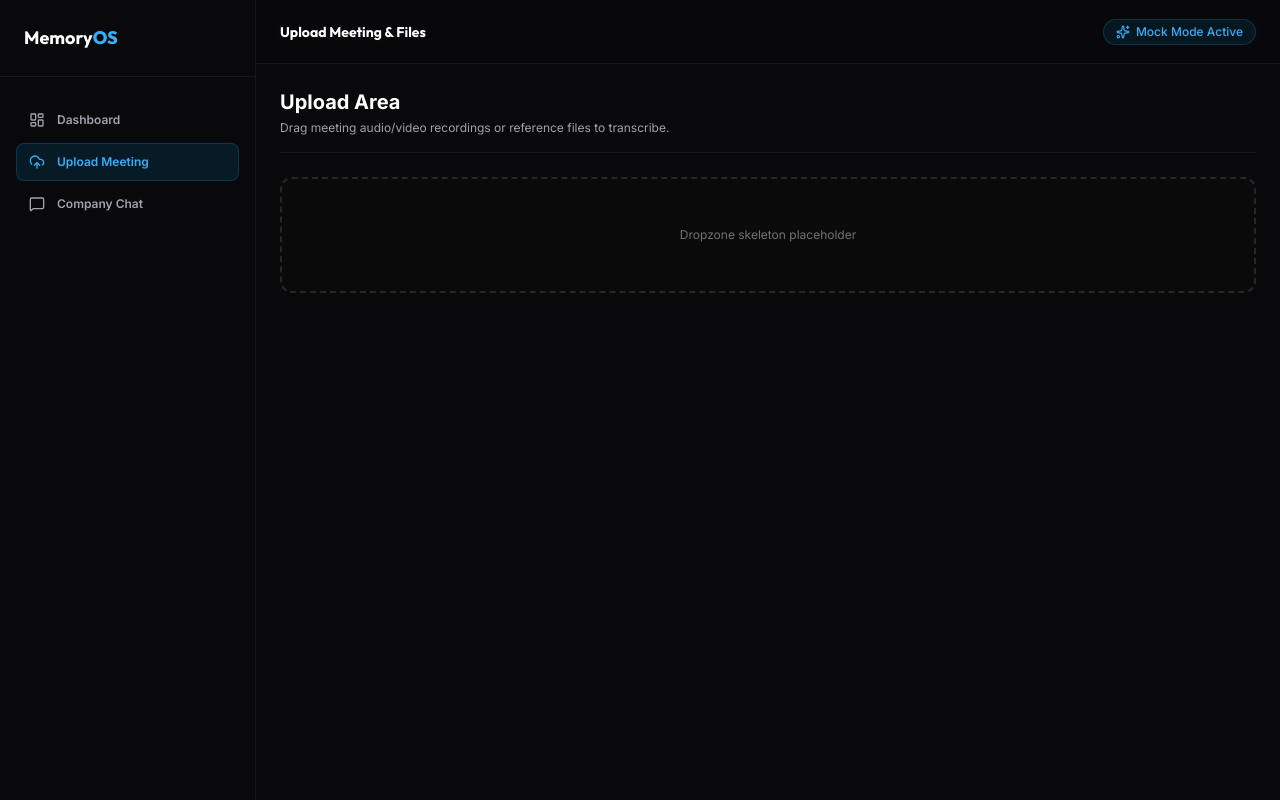
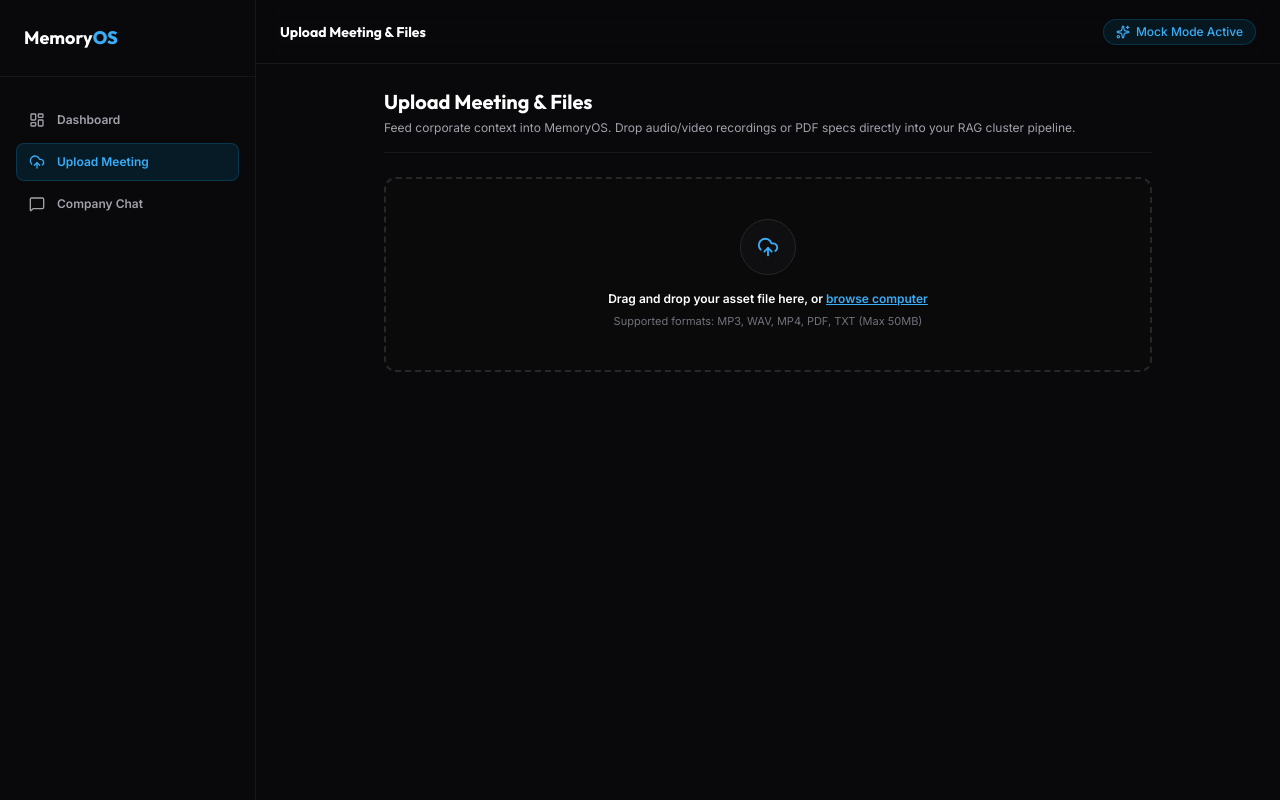
Before and after one commit to gouransh011/MemoryOS, a React app in the folder frontend/: page /upload in a window 1280 px wide. Built offline with nearby package versions, Linux system fonts and the light colour scheme; the HTML template or start-up script is replaced by a standard one.

Commit message:
feat(frontend): create frontend for upload section

```diff
--- a/frontend/src/pages/Upload.jsx
+++ b/frontend/src/pages/Upload.jsx
@@ -1,15 +1,174 @@
-import React from 'react';
+import React, { useState, useRef } from 'react';
+import { useNavigate } from 'react-router-dom';
+import { UploadCloud, FileAudio, FileText, Loader2, CheckCircle2, AlertCircle } from 'lucide-react';
 
 const Upload = () => {
+  const navigate = useNavigate();
+  const fileInputRef = useRef(null);
+
+  const [status, setStatus] = useState('idle');
+  const [selectedFile, setSelectedFile] = useState(null);
+  const [dragActive, setDragActive] = useState(false);
+
+  const handleFileChange = (e) => {
+    if (e.target.files && e.target.files[0]) {
+      processSelectedFile(e.target.files[0]);
+    }
+  };
+
+  const handleDrag = (e) => {
+    e.preventDefault();
+    e.stopPropagation();
+    if (e.type === "dragenter" || e.type === "dragover") {
+      setDragActive(true);
+    } else if (e.type === "dragleave") {
+      setDragActive(false);
+    }
+  };
+
+  const handleDrop = (e) => {
+    e.preventDefault();
+    e.stopPropagation();
+    setDragActive(false);
+
+    if (e.dataTransfer.files && e.dataTransfer.files[0]) {
+      processSelectedFile(e.dataTransfer.files[0]);
+    }
+  };
+
+  const processSelectedFile = (file) => {
+    setSelectedFile({
+      name: file.name,
+      size: (file.size / (1024 * 1024)).toFixed(2) + ' MB',
+      type: file.type.includes('audio') || file.type.includes('video') ? 'audio' : 'document'
+    });
+    setStatus('idle');
+  };
+
+  const handleStartProcessing = () => {
+    if (!selectedFile) return;
+
+
+    setStatus('uploading');
+
+    setTimeout(() => {
+
+      setStatus('processing');
+
+      setTimeout(() => {
+        setStatus('success');
+      }, 2500);
+    }, 1500);
+  };
+
   return (
-    <div className="space-y-6">
+    <div className="space-y-6 max-w-3xl mx-auto animate-fade-in">
+
+
       <div className="border-b border-primary-900 pb-4">
-        <h2 className="text-xl font-bold text-white">Upload Area</h2>
-        <p className="text-xs text-primary-400 mt-1">Drag meeting audio/video recordings or reference files to transcribe.</p>
+        <h2 className="text-xl font-bold font-display text-white">Upload Meeting & Files</h2>
+        <p className="text-xs text-primary-400 mt-1">
+          Feed corporate context into MemoryOS. Drop audio/video recordings or PDF specs directly into your RAG cluster pipeline.
+        </p>
       </div>
-      <div className="border-2 border-dashed border-primary-800 rounded-xl p-12 text-center text-xs text-primary-500 bg-primary-900/10">
-        Dropzone skeleton placeholder
+
+
+      <div
+        onDragEnter={handleDrag}
+        onDragOver={handleDrag}
+        onDragLeave={handleDrag}
+        onDrop={handleDrop}
+        onClick={() => status === 'idle' && fileInputRef.current.click()}
+        className={`border-2 border-dashed rounded-xl p-10 text-center transition-all duration-200 ${
+          dragActive
+            ? 'border-brand-500 bg-brand-500/5 scale-[0.99]'
+            : 'border-primary-800 bg-primary-900/10 hover:border-primary-700'
+        } ${status !== 'idle' ? 'pointer-events-none opacity-80' : 'cursor-pointer'}`}
+      >
+        <input
+          ref={fileInputRef}
+          type="file"
+          accept=".mp3,.wav,.mp4,.m4a,.pdf,.txt"
+          className="hidden"
+          onChange={handleFileChange}
+        />
+
+        {status === 'idle' && (
+          <div className="space-y-4">
+            <div className="p-4 bg-primary-900/40 rounded-full w-14 h-14 mx-auto border border-primary-800 flex items-center justify-center text-primary-400">
+              <UploadCloud className="w-6 h-6 text-brand-400" />
+            </div>
+            <div>
+              <p className="text-xs font-semibold text-white">
+                Drag and drop your asset file here, or <span className="text-brand-400 underline">browse computer</span>
+              </p>
+              <p className="text-[11px] text-primary-500 mt-1.5">
+                Supported formats: MP3, WAV, MP4, PDF, TXT (Max 50MB)
+              </p>
+            </div>
+          </div>
+        )}
+
+
+        {status === 'uploading' && (
+          <div className="space-y-3 py-4">
+            <Loader2 className="w-8 h-8 text-brand-400 animate-spin mx-auto" />
+            <p className="text-xs font-medium text-white">Streaming media blocks to staging bucket...</p>
+            <div className="w-48 bg-primary-900 rounded-full h-1 mx-auto overflow-hidden">
+              <div className="bg-brand-500 h-full w-2/3 animate-pulse rounded-full" />
+            </div>
+          </div>
+        )}
+
+        {status === 'processing' && (
+          <div className="space-y-3 py-4">
+            <Loader2 className="w-8 h-8 text-emerald-400 animate-spin mx-auto" />
+            <p className="text-xs font-medium text-white">Whisper transcribing & isolating vector decisions...</p>
+            <p className="text-[10px] text-primary-500">Executing prompt maps over chunk data nodes</p>
+          </div>
+        )}
+
+        {status === 'success' && (
+          <div className="space-y-3 py-4">
+            <CheckCircle2 className="w-8 h-8 text-emerald-400 mx-auto animate-bounce" />
+            <p className="text-xs font-bold text-white">Analysis Complete!</p>
+            <p className="text-[11px] text-primary-400">Memory blocks synced into ChromaDB repository seamlessly.</p>
+            <button
+              onClick={(e) => {
+                e.stopPropagation();
+                navigate('/meeting/meet_001');
+              }}
+              className="mt-2 text-xs bg-emerald-600 hover:bg-emerald-500 text-white font-semibold px-4 py-1.5 rounded-lg transition-colors"
+            >
+              Inspect Extracted MOM
+            </button>
+          </div>
+        )}
       </div>
+
+      {selectedFile && status === 'idle' && (
+        <div className="bg-primary-900/10 border border-primary-900 rounded-xl p-4 flex items-center justify-between gap-4 animate-slide-up">
+          <div className="flex items-center gap-3 min-w-0">
+            <div className="p-2 bg-primary-950 border border-primary-800 rounded-lg shrink-0">
+              {selectedFile.type === 'audio'
+                ? <FileAudio className="w-4 h-4 text-brand-400" />
+                : <FileText className="w-4 h-4 text-emerald-400" />
+              }
+            </div>
+            <div className="min-w-0">
+              <p className="text-xs font-semibold text-white truncate">{selectedFile.name}</p>
+              <p className="text-[10px] text-primary-500 mt-0.5">{selectedFile.size}</p>
+            </div>
+          </div>
+
+          <button
+            onClick={handleStartProcessing}
+            className="shrink-0 bg-brand-600 hover:bg-brand-500 text-white text-xs font-semibold px-4 py-2 rounded-lg transition-colors shadow-sm"
+          >
+            Process with AI
+          </button>
+        </div>
+      )}
     </div>
   );
 };
```
